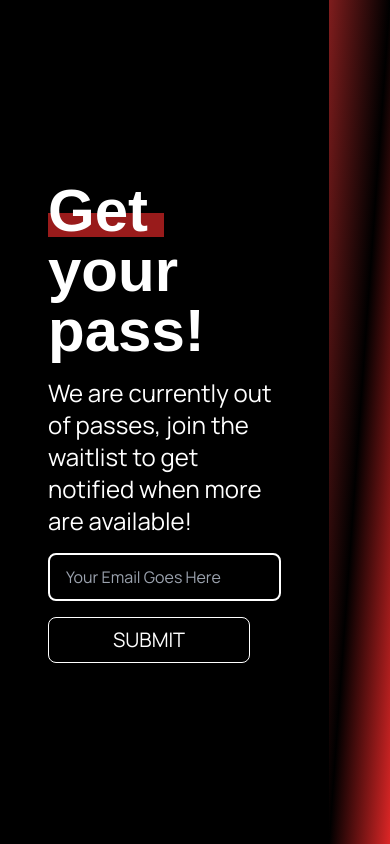
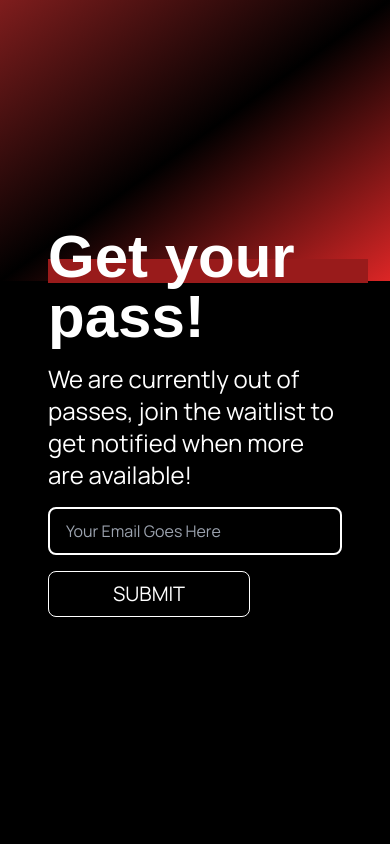
Before and after one commit to sjnaik02/tedx-bits-goa-website, a SvelteKit app: page /waitlist in a window 390 px wide. Built offline with nearby package versions, Linux system fonts and the light colour scheme; a web font is replaced by a local one.

Commit message:
minor changes

```diff
--- a/src/components/Waitlist.svelte
+++ b/src/components/Waitlist.svelte
@@ -1,9 +1,9 @@
-<div class="flex h-screen w-full bg-black font-body text-white ">
-	<div class="flex h-full flex-col justify-center lg:w-1/2">
+<div class="flex h-[100svh] w-full bg-black font-body text-white md:flex-row">
+	<div class="flex h-full w-full flex-col justify-center lg:w-1/2">
 		<div class="px-12">
 			<h1
 				class="relative z-10 font-heading text-6xl font-semibold
-				before:absolute before:left-0 before:top-8 before:-z-10 before:h-6 before:w-1/2 before:bg-red-800 before:opacity-100 before:content-['']"
+				before:absolute before:left-0 before:top-8 before:-z-10 before:h-6 before:w-80 before:bg-red-800 before:opacity-100 before:content-['']"
 			>
 				Get your pass!
 			</h1>
@@ -23,5 +23,7 @@
 			</button>
 		</div>
 	</div>
-	<div class="w-1/2 bg-gradient-to-br from-red-900 via-black to-red-600" />
+	<div
+		class="absolute top-0 h-1/3 w-full bg-gradient-to-br from-red-900 via-black to-red-600 sm:static sm:h-full sm:w-1/2"
+	/>
 </div>
```
